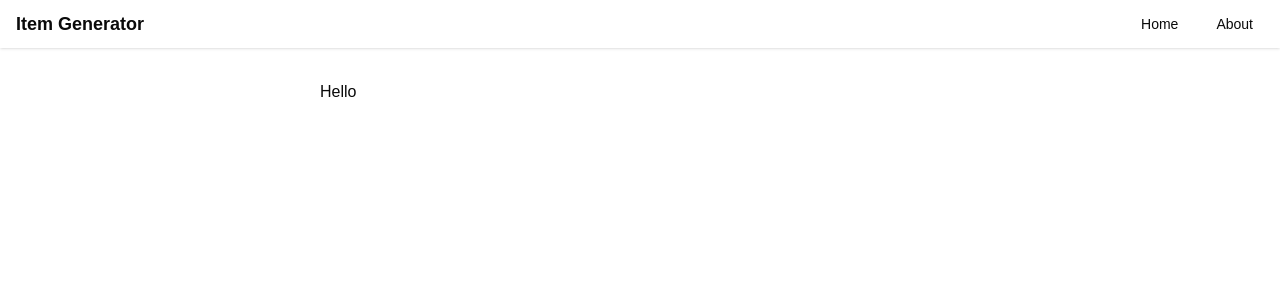
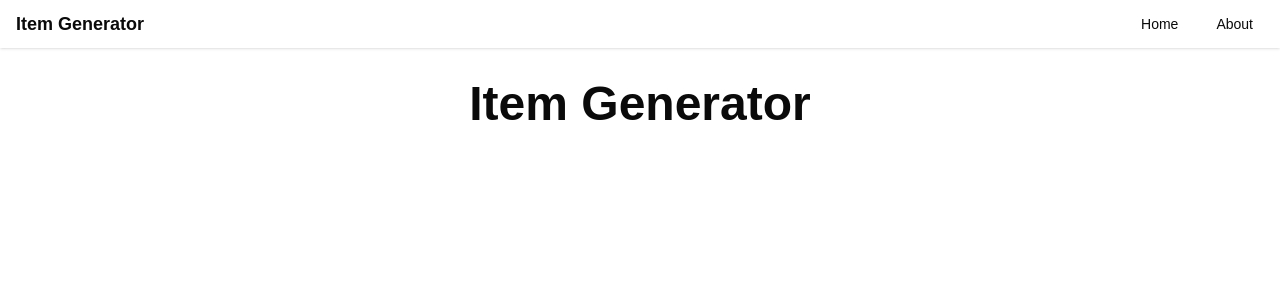
Before and after one commit to Justin-K-Ellis/content-gen-platform-prototype, a React (Vite) app in the folder client/: page / in a window 1280 px wide. Shown: the top 300 px of the page. Built offline with nearby package versions, Linux system fonts and the light colour scheme.

Commit message:
fix: link to / from Navbar title

```diff
--- a/client/src/components/Navbar.tsx
+++ b/client/src/components/Navbar.tsx
@@ -10,7 +10,9 @@ export default function Navbar() {
 
   return (
     <nav className="mb-4 flex items-center justify-between px-4 py-2 shadow md:mb-8">
-      <span className="text-lg font-semibold">Item Generator</span>
+      <Link to={"/"} className="text-lg font-semibold">
+        Item Generator
+      </Link>
       <div className="flex gap-2 md:gap-4">
         {links.map((link) => (
           <Link
--- a/client/src/router.tsx
+++ b/client/src/router.tsx
@@ -2,6 +2,7 @@ import { createBrowserRouter } from "react-router"
 import Demo from "./pages/Demo"
 import About from "./pages/About"
 import RootLayout from "./layouts/RootLayout"
+import Home from "./pages/Home"
 
 const router = createBrowserRouter([
   {
@@ -13,7 +14,7 @@ const router = createBrowserRouter([
     children: [
       {
         index: true,
-        element: <p>Hello</p>,
+        Component: Home,
       },
       {
         path: "about",
```
